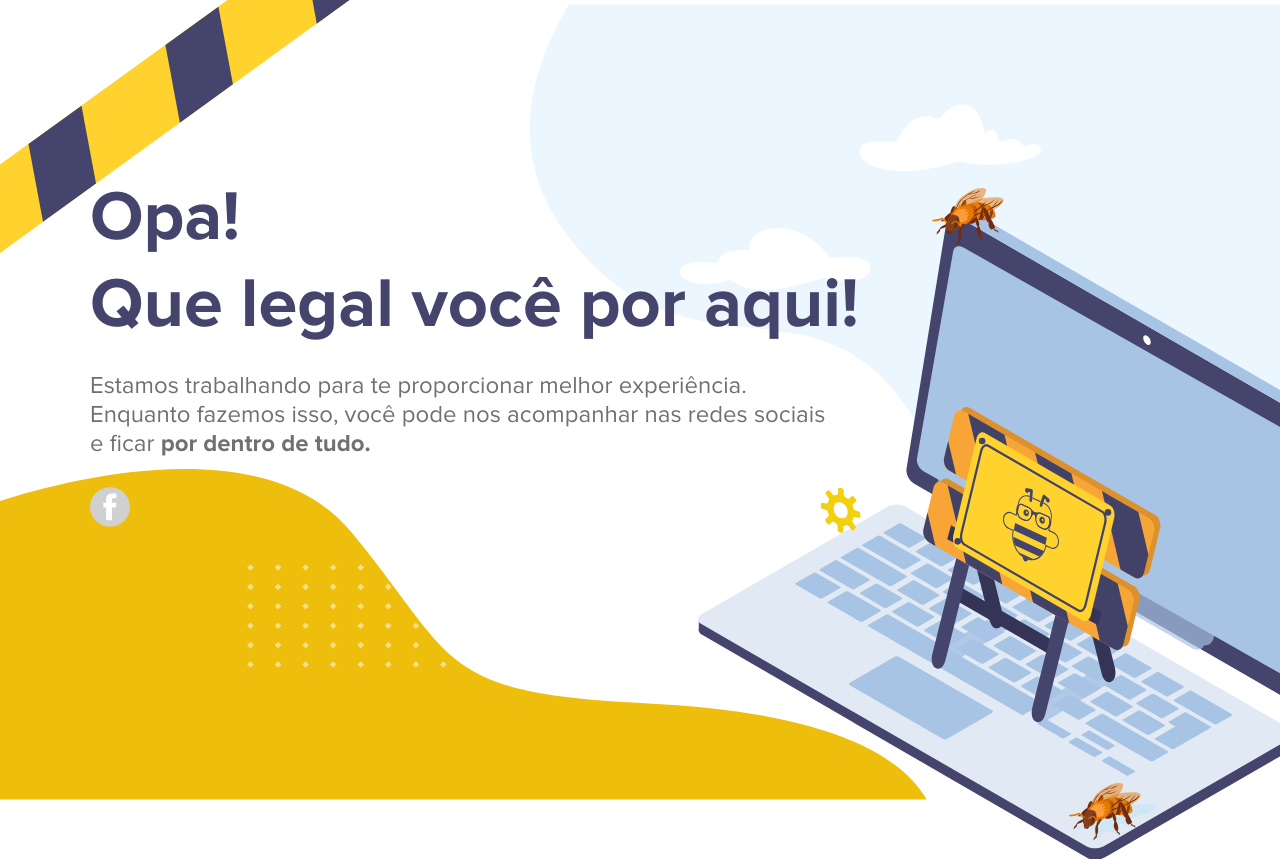
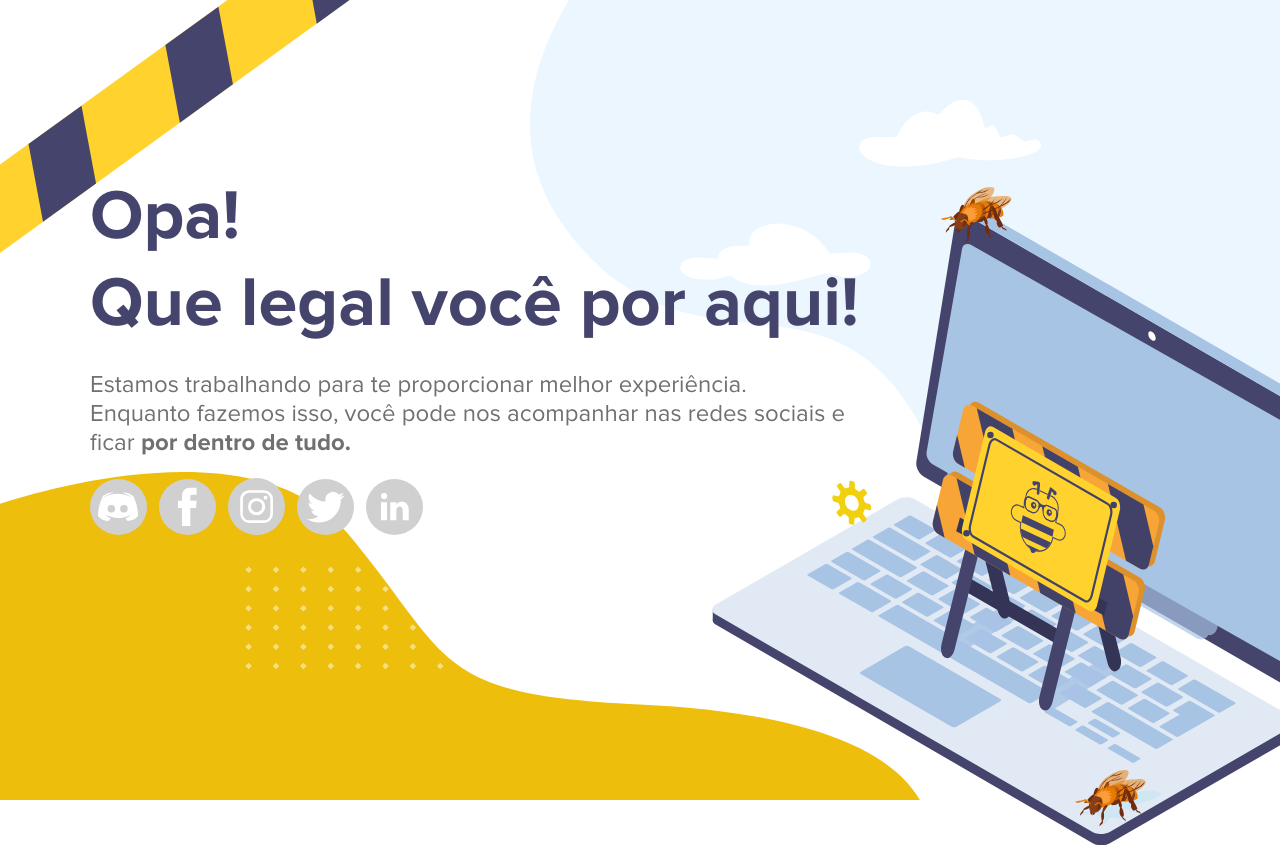
Before and after one commit to voluntei/voluntei-site, a Gatsby site: page / in a window 1280 px wide. Shown: the top 859 px of the page. Built offline with nearby package versions, Linux system fonts and the light colour scheme; Gatsby itself is replaced by a stand-in of ours.

Commit message:
feat: Add links to page

```diff
--- a/src/components/ContructionPage/ConstructionsPage.js
+++ b/src/components/ContructionPage/ConstructionsPage.js
@@ -8,9 +8,9 @@
 const ConstructionPage = () => {
   return (
     <>
-      <FaixaConstrucao style={{ width: '36rem', position: 'fixed', top: '0', left: '0' }} />
-      <Ceu style={{ width: '75rem', position: 'fixed', top: '0', right: '0' }} />
-      <BgAmarelo style={{ position: 'fixed', bottom: '0', left: '0' }} />
+      <FaixaConstrucao style={{ width: '36rem',height: 'auto', position: 'fixed', top: '0', left: '0' }} />
+      <Ceu style={{ width: '75rem', height: 'auto',position: 'fixed', top: '0', right: '0' }} />
+      <BgAmarelo style={{ width: '92rem', height: 'auto',position: 'fixed', bottom: '0', left: '0' }} />
       <div style={{ height: '100%', display: 'flex', alignItems: 'center', zIndex: '1' }}>
         <Text />
       </div>
--- a/src/components/ContructionPage/components/Text.js
+++ b/src/components/ContructionPage/components/Text.js
@@ -35,7 +35,7 @@
     return (
         <>
             <div className={'targetHeight'} style={{ fontSize: '2.9rem', padding: '3rem 0', marginTop: '-15rem' }}>
-                <Computador style={{ float: 'right', shapeOutside: polygon, marginRight: '-30rem' }} />
+                <Computador style={{ float: 'right', shapeOutside: polygon, marginRight: '-30rem', width: '70rem', height : 'auto' }} />
                 <p className={hightClassName} style={{ ...hedlineText, marginBottom: '2.4rem' }}> Opa! </p>
                 <p className={hightClassName} style={{ ...hedlineText, marginBottom: '3.4rem' }}>Que legal você por aqui! </p>
                 <p className={hightClassName} style={text}>Estamos trabalhando para te proporcionar melhor experiência.</p>
--- a/src/components/SocialNetwork.js
+++ b/src/components/SocialNetwork.js
@@ -1,13 +1,42 @@
 import React from 'react';
 import Facebook from "../assets/fb.svg";
+import Discord from "../assets/discord.svg";
+import Twitter from "../assets/tw.svg";
+import Linkedin from "../assets/in.svg";
+import Instagram from "../assets/ig.svg";
 
 const SocialNetwork = (props) => {
-    console.log('props', props)
-    const svgWidth = '4rem';
-    const svgRightMargin = '1.2rem';
+    const linkProps = {
+        links: {
+            Discord: 'https://www.discord.gg/UmfS2dJ',
+            Facebook: 'https://www.facebook.com/voluntei/',
+            Instagram: 'https://www.instagram.com/voluntei/',
+            Twitter: 'https://twitter.com/gatsbyjs',
+            Linkedin: 'https://www.linkedin.com/company/voluntei/',
+        },
+        style:{
+            width: '5.7rem',
+            marginRight: '1.2rem',
+            height: 'auto',
+        },
+    }
     return (
         <div className={props.theme} style={{ marginTop: '2rem' }}>
-            <Facebook style={{ width: svgWidth, marginRight: svgRightMargin }} />
+            <a href={linkProps.links.Discord} target="_blank" rel="noopener noreferrer">
+                <Discord style={linkProps.style} />
+            </a>
+            <a href={linkProps.links.Facebook} target="_blank" rel="noopener noreferrer">
+                <Facebook style={linkProps.style} />
+            </a>
+            <a href={linkProps.links.Instagram} target="_blank" rel="noopener noreferrer">
+                <Instagram style={linkProps.style} />
+            </a>
+            <a href={linkProps.links.Twitter} target="_blank" rel="noopener noreferrer">
+                <Twitter style={linkProps.style} />
+            </a>
+            <a href={linkProps.links.Linkedin} target="_blank" rel="noopener noreferrer">
+                <Linkedin style={linkProps.style} />
+            </a>
         </div>
     );
 };
```
